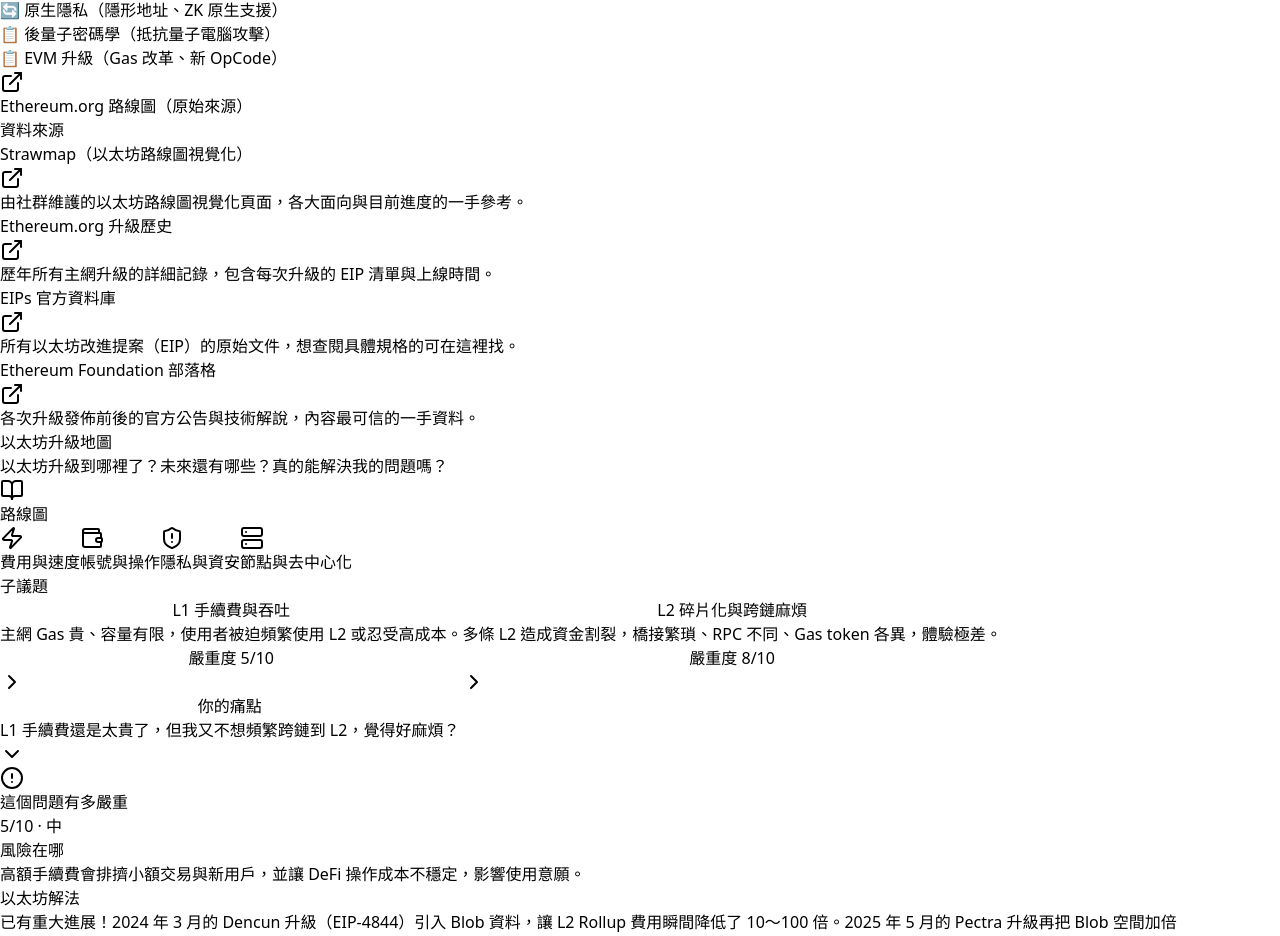
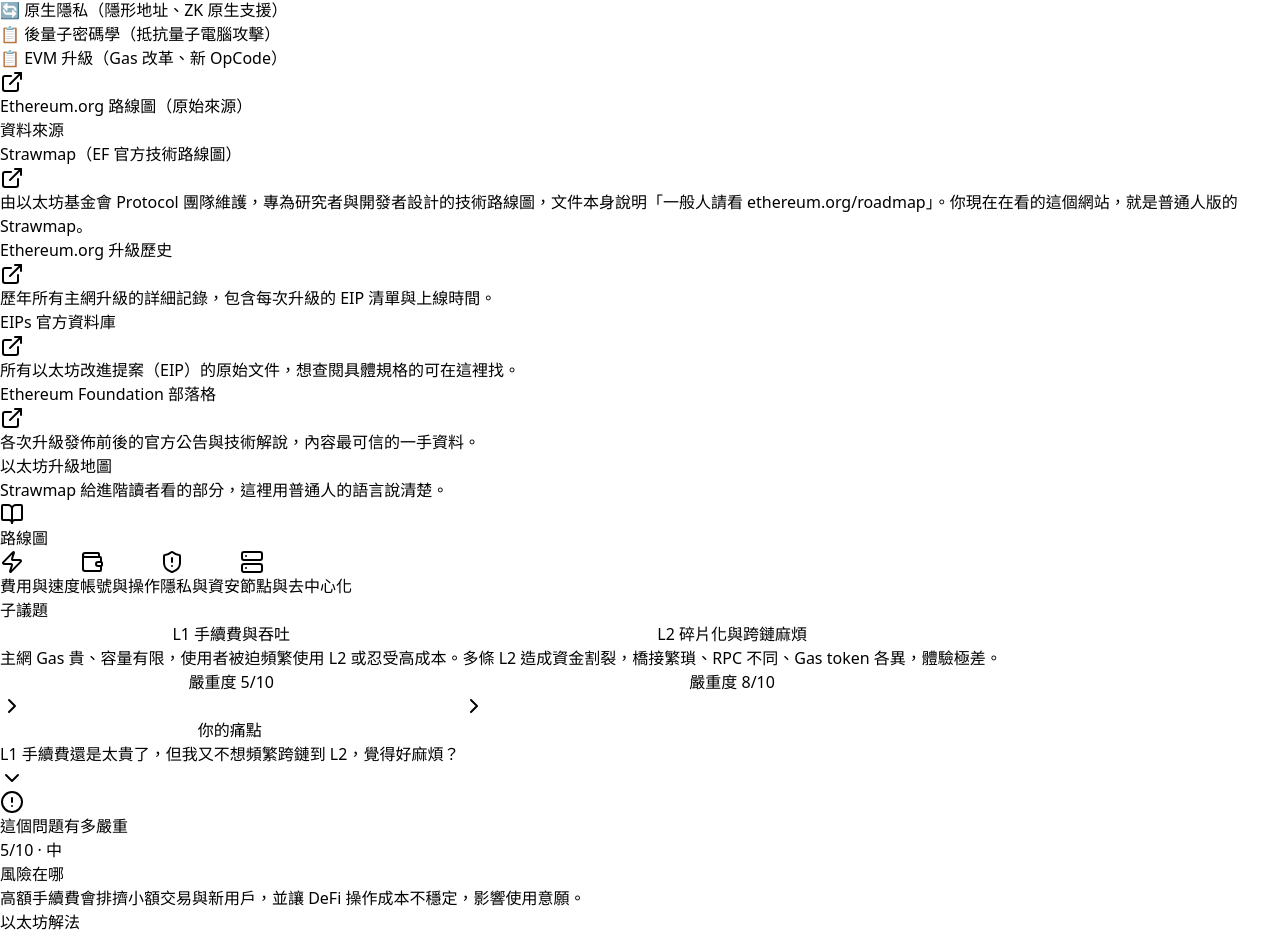
Before and after one commit to ASTROHSU/Ethereum-roadmap, a React (Vite) app: page / in a window 1280 px wide. Shown: the part 1232-2168 px from the top of the page. Built offline with nearby package versions, Linux system fonts and the light colour scheme.

Commit message:
feat: update header subtitle and Strawmap description to reflect site positioning

```diff
--- a/src/components/EthereumRoadmapUX.jsx
+++ b/src/components/EthereumRoadmapUX.jsx
@@ -146,8 +146,8 @@
 const LAST_UPDATED = '2026-03-01';
 const DATA_SOURCES = [
   {
-    label: 'Strawmap（以太坊路線圖視覺化）',
-    desc: '由社群維護的以太坊路線圖視覺化頁面，各大面向與目前進度的一手參考。',
+    label: 'Strawmap（EF 官方技術路線圖）',
+    desc: '由以太坊基金會 Protocol 團隊維護，專為研究者與開發者設計的技術路線圖，文件本身說明「一般人請看 ethereum.org/roadmap」。你現在在看的這個網站，就是普通人版的 Strawmap。',
     url: 'https://strawmap.org/',
   },
   {
@@ -789,7 +789,7 @@
               以太坊升級地圖
             </h1>
             <p className="text-slate-600 leading-relaxed max-w-2xl">
-              以太坊升級到哪裡了？未來還有哪些？真的能解決我的問題嗎？
+              Strawmap 給進階讀者看的部分，這裡用普通人的語言說清楚。
             </p>
           </div>
           <button
```
